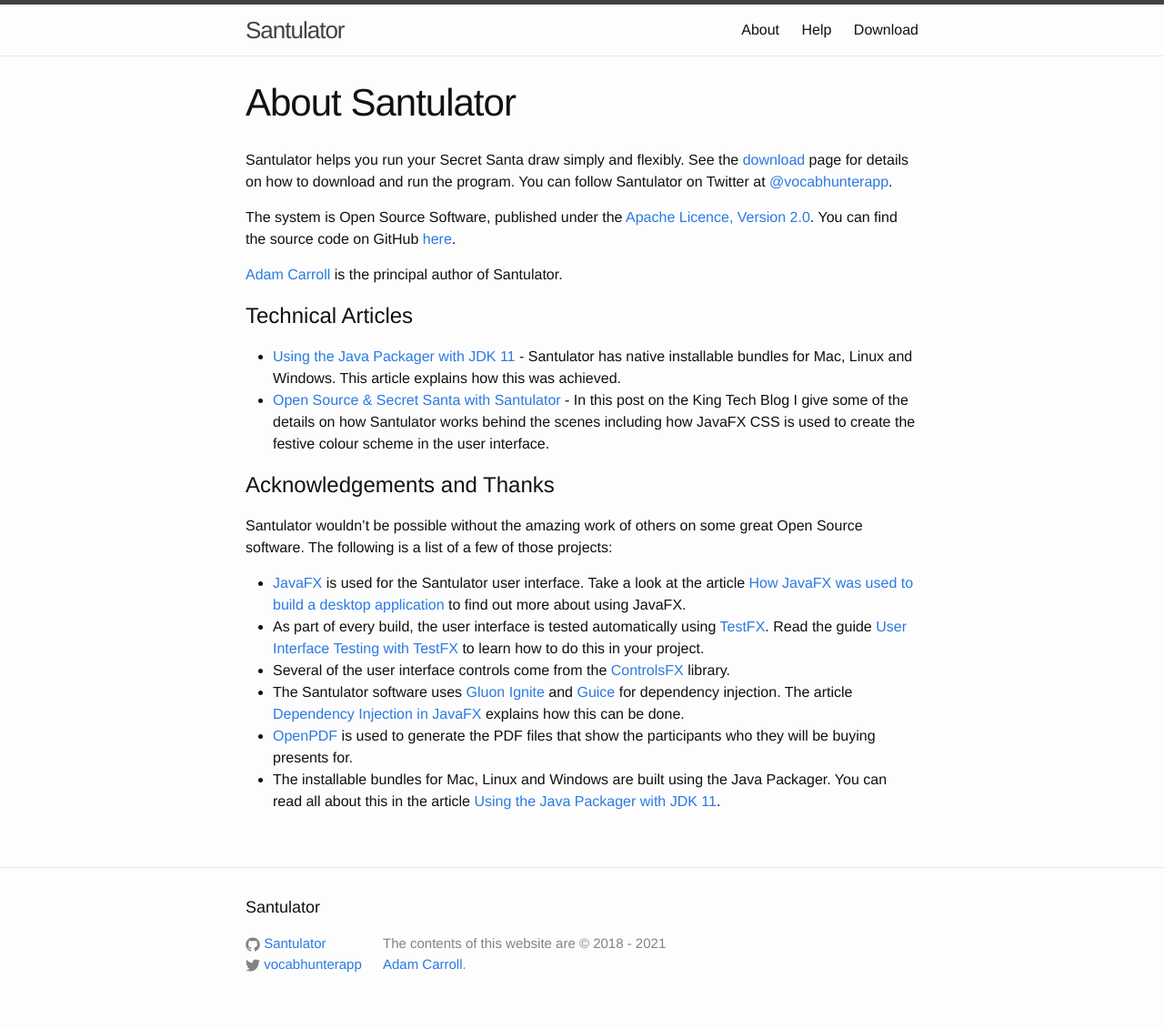
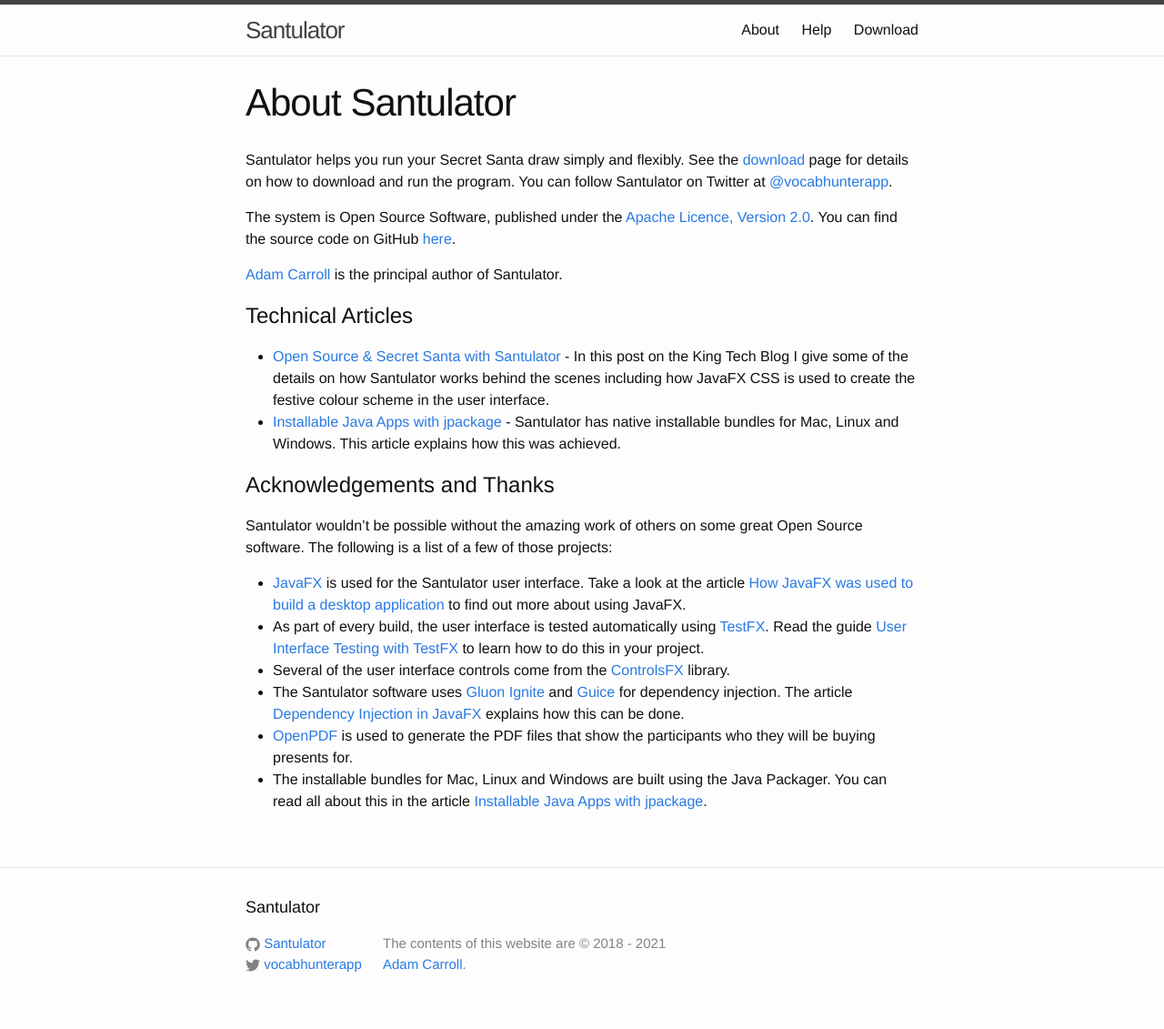
Before and after one commit to Santulator/santulator.github.io, a Jekyll site: the page built from about.md, in a window 1280 px wide. Shown: the whole page at 91% size. Built offline with Jekyll 4.4.1, drawn with Linux system fonts in a browser that asks for light colours.

Commit message:
Link to article explaining Santulator packaging

```diff
--- a/about.md
+++ b/about.md
@@ -16,8 +16,8 @@
 
 # Technical Articles
 
-* [Using the Java Packager with JDK 11] - Santulator has native installable bundles for Mac, Linux and Windows.  This article explains how this was achieved.
 * [Open Source & Secret Santa with Santulator] - In this post on the King Tech Blog I give some of the details on how Santulator works behind the scenes including how JavaFX CSS is used to create the festive colour scheme in the user interface.
+* [Installable Java Apps with jpackage] - Santulator has native installable bundles for Mac, Linux and Windows.  This article explains how this was achieved.
 
 # Acknowledgements and Thanks
 
@@ -28,7 +28,7 @@
 * Several of the user interface controls come from the [ControlsFX] library.
 * The Santulator software uses [Gluon Ignite] and [Guice] for dependency injection.  The article [Dependency Injection in JavaFX] explains how this can be done.
 * [OpenPDF] is used to generate the PDF files that show the participants who they will be buying presents for.
-* The installable bundles for Mac, Linux and Windows are built using the Java Packager.  You can read all about this in the article [Using the Java Packager with JDK 11].
+* The installable bundles for Mac, Linux and Windows are built using the Java Packager.  You can read all about this in the article [Installable Java Apps with jpackage].
 
 [Adam Carroll]:https://github.com/AdamCarroll/
 [download]:/download
@@ -38,7 +38,7 @@
 [How JavaFX was used to build a desktop application]:https://medium.com/techking/how-javafx-was-used-to-build-a-desktop-application-7d4c680d8dc
 [User Interface Testing with TestFX]:https://medium.com/@adam_carroll/user-interface-testing-with-testfx-5747ba02b0ec
 [Dependency Injection in JavaFX]:https://vocabhunter.github.io/2016/11/13/JavaFX-Dependency-Injection.html
-[Using the Java Packager with JDK 11]:https://medium.com/@adam_carroll/java-packager-with-jdk11-31b3d620f4a8
+[Installable Java Apps with jpackage]:https://vocabhunter.github.io/2021/07/10/installable-java-apps-with-jpackage.html
 [Open Source & Secret Santa with Santulator]:https://medium.com/techking/open-source-secret-santa-with-santulator-9101972359fc
 
 [JavaFX]:https://openjfx.io/
```
